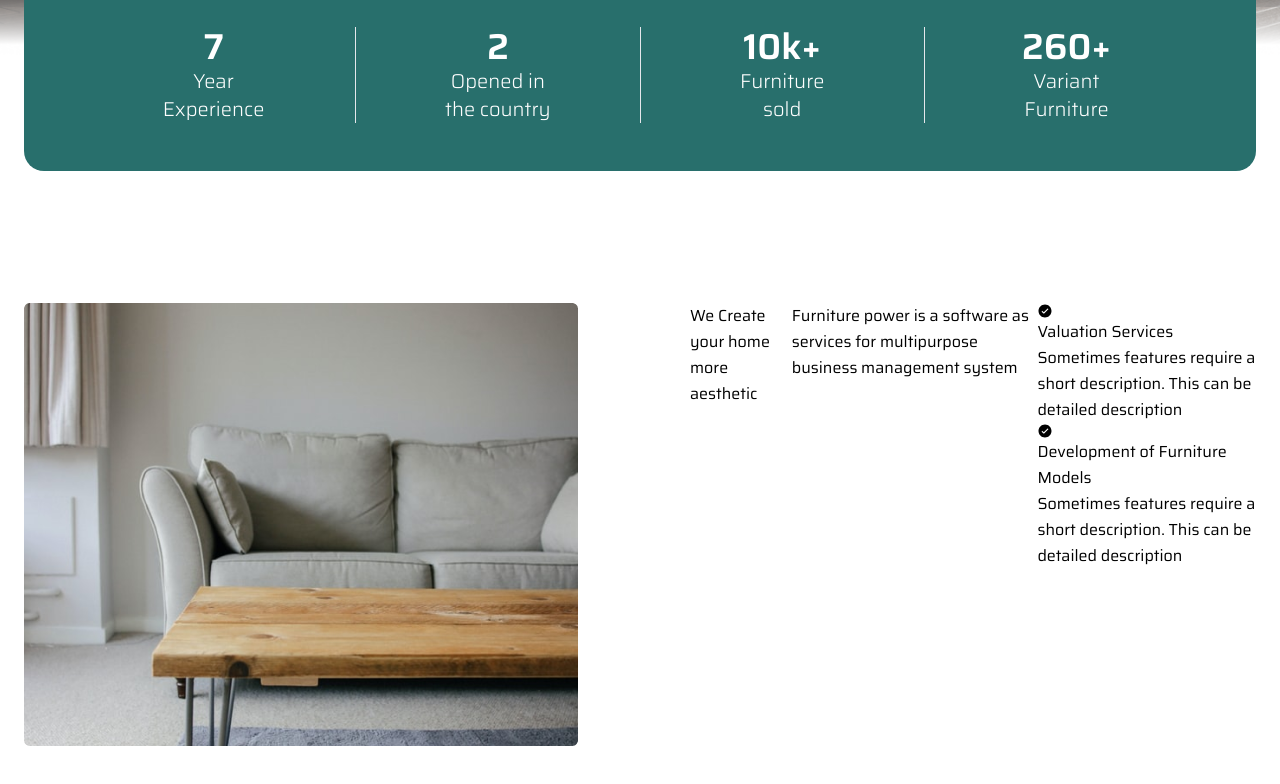
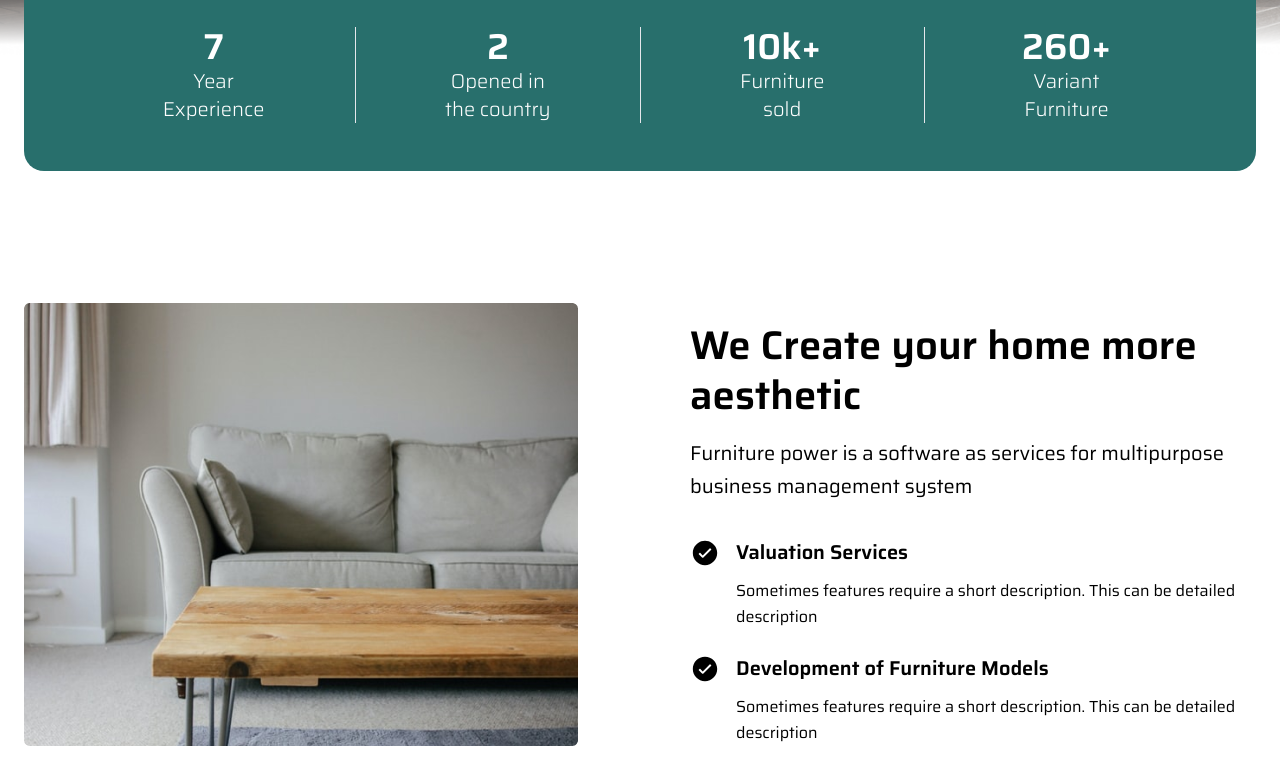
Before and after one commit to Isaiah-Mwinga/Furniture-palace, a React (Create React App) app: page / in a window 1280 px wide. Shown: the part 729-1513 px from the top of the page. Built offline with nearby package versions, Linux system fonts and the light colour scheme; the HTML template or start-up script is replaced by a standard one.

Commit message:
furniture

```diff
--- a/src/components/Features.js
+++ b/src/components/Features.js
@@ -9,24 +9,24 @@ const Features = () => {
   return (
     <section className='section'>
       <div className='container mx-auto'>
-        <div className='flex flex-1 lg:flex-row lg:gap-x-[100px]'>
+        <div className='flex flex-col lg:flex-row lg:gap-x-[100px]'>
           {/* image */}
           <div className='flex-1 order-1 lg:-order-1'>
             <img src={image.type} alt='' />
           </div>
           {/* text */}
-          <div className='flex-1 flex'>
-            <h2>{title}</h2>
-            <p>{subtitle}</p>
+          <div className='flex-1 flex flex-col justify-end'>
+            <h2 className='title'>{title}</h2>
+            <p className='subtitle'>{subtitle}</p>
             {/* items */}
             <div>
               {items.map((item, index) => {
                 const { title, subtitle, icon } = item;
                 return (
-                  <div>
-                    <div>{icon}</div>
+                  <div className='flex mb-6 lg:last:mb-0'>
+                    <div className='text-2xl mr-4 lg:text-3xl'>{icon}</div>
                     <div>
-                      <h3>{title}</h3>
+                      <h3 className='text-base lg:text-xl font-semibold mb-3'>{title}</h3>
                       <p>{subtitle}</p>
                     </div>
                   </div>
```
